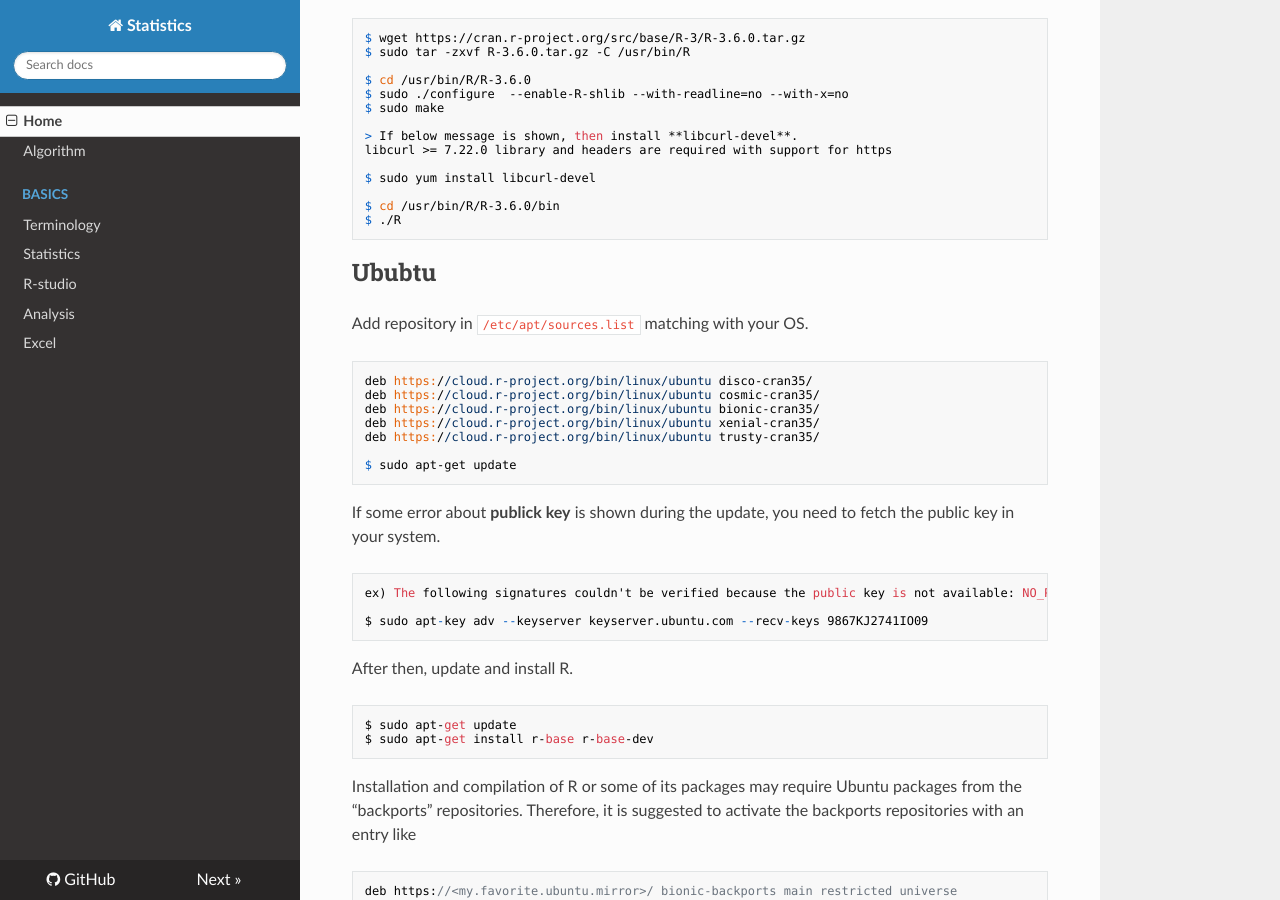
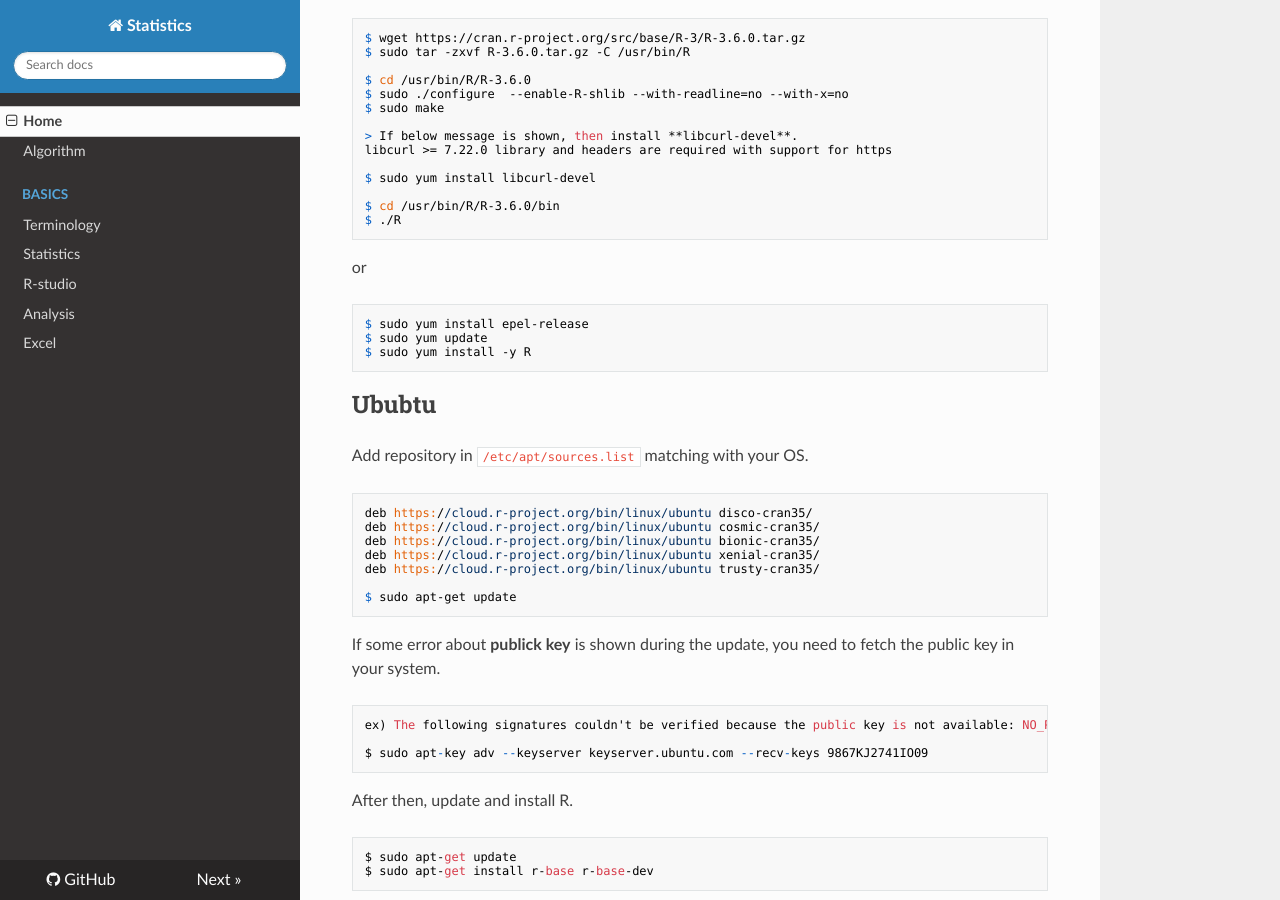
Before and after one commit to WonyoungCho/Statistics, an MkDocs documentation site: the page built from docs/index.md, in a window 1280 px wide and 900 px high, scrolled down 501 px. Built offline with MkDocs 1.6.1, drawn with Linux system fonts in a browser that asks for light colours; nearby versions of some CDN libraries; old or Windows-style settings are respelled for this version of MkDocs.

Commit message:
Update index.md

````diff
--- a/docs/index.md
+++ b/docs/index.md
@@ -29,6 +29,12 @@ $ sudo yum install libcurl-devel
 
 $ cd /usr/bin/R/R-3.6.0/bin
 $ ./R
+```
+or
+```
+$ sudo yum install epel-release
+$ sudo yum update
+$ sudo yum install -y R
 ```
 
 ## Ububtu
````
